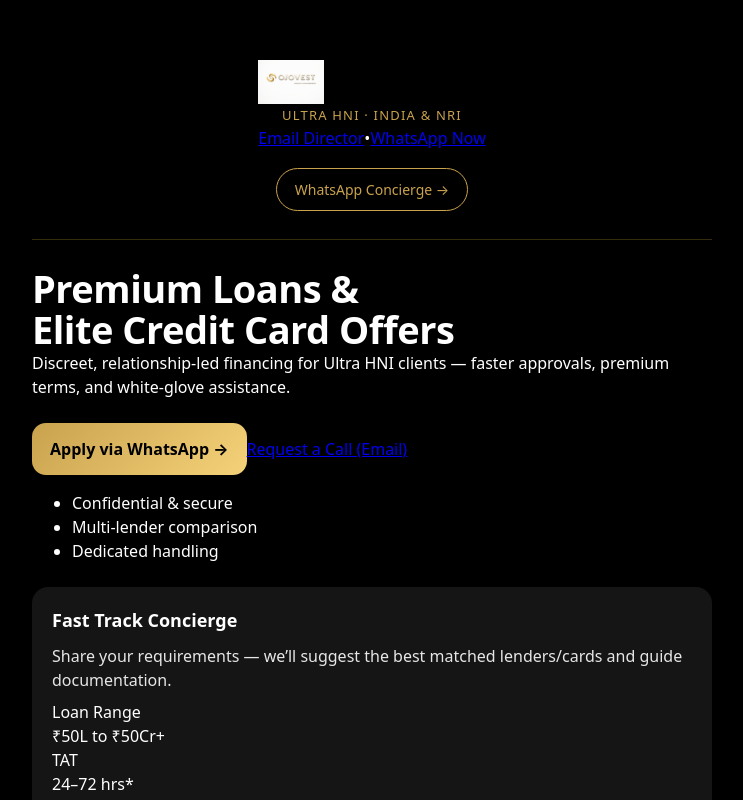
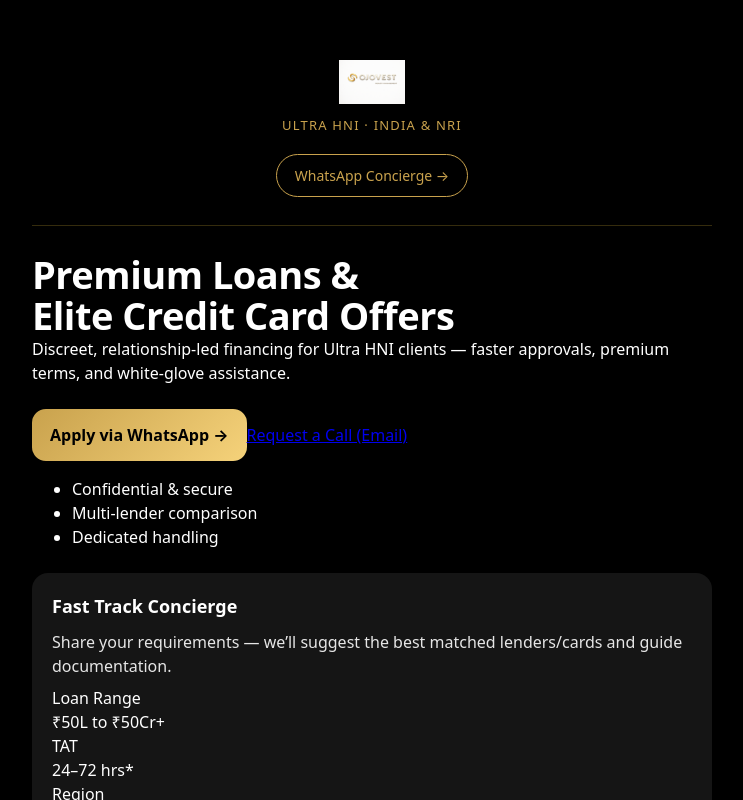
Before and after one commit to ojovest/ojovest, a Next.js app: page / in a window 1280 px wide. Shown: the top 800 px of the page, without its empty margins (268-1011 px from the left). Built offline with nearby package versions, Linux system fonts and the light colour scheme.

Commit message:
Update page.js

```diff
--- a/app/page.js
+++ b/app/page.js
@@ -1,68 +1,73 @@
 export default function Home() {
   const whatsappHeaderLink =
-    "https://wa.me/918651035362?text=Hi%20OJOVEST%2C%20I%20am%20interested%20in%20premium%20financing%20%28Loans%2FCredit%20Cards%29.";
+    "https://wa.me/918651035362?text=Hi%20OJOVEST%2C%20I%20am%20interested%20in%20premium%20financing%20solutions.";
   const whatsappMainLink =
     "https://wa.me/918651035362?text=Hi%20OJOVEST%2C%20I%20am%20interested%20in%20Premium%20Loans%20%26%20Elite%20Credit%20Card%20Offers.";
-  const emailLink = "mailto:director@ojovest.com?subject=Premium%20Loans%20%26%20Elite%20Credit%20Cards%20-%20Inquiry";
+  const emailLink =
+    "mailto:director@ojovest.com?subject=Premium%20Loans%20%26%20Elite%20Credit%20Cards%20Inquiry";
 
   return (
     <main className="container">
-      {/* Header */}
+      {/* ================= HEADER ================= */}
       <header className="header">
-        <div className="headerLeft">
-          <img src="/logo.png" alt="OJOVEST Wealth Management" className="logo" />
-          <div className="subtitle">Ultra HNI · India & NRI</div>
+        <img
+          src="/logo.png"
+          alt="OJOVEST Wealth Management"
+          className="logo"
+        />
 
-          <div className="topLinks">
-            <a className="topLink" href={emailLink}>
-              Email Director
-            </a>
-            <span className="dot">•</span>
-            <a className="topLink" href={whatsappHeaderLink} target="_blank" rel="noreferrer">
-              WhatsApp Now
-            </a>
-          </div>
-        </div>
+        <div className="subtitle">Ultra HNI · India & NRI</div>
 
-        <a className="header-cta" href={whatsappHeaderLink} target="_blank" rel="noreferrer">
+        <a
+          href={whatsappHeaderLink}
+          target="_blank"
+          rel="noreferrer"
+          className="header-cta"
+        >
           WhatsApp Concierge →
         </a>
       </header>
 
-      {/* Hero */}
+      {/* ================= HERO ================= */}
       <h1 className="heroTitle">
         Premium Loans & <br />
         Elite Credit Card Offers
       </h1>
 
       <p className="heroDesc">
-        Discreet, relationship-led financing for Ultra HNI clients — faster approvals, premium terms,
-        and white-glove assistance.
+        Discreet, relationship-led financing for Ultra HNI clients — faster
+        approvals, premium terms, and white-glove assistance.
       </p>
 
-      {/* CTA */}
+      {/* ================= CTA ================= */}
       <div className="ctaRow">
-        <a className="cta" href={whatsappMainLink} target="_blank" rel="noreferrer">
+        <a
+          href={whatsappMainLink}
+          target="_blank"
+          rel="noreferrer"
+          className="cta"
+        >
           Apply via WhatsApp →
         </a>
-        <a className="ctaSecondary" href={emailLink}>
+
+        <a href={emailLink} className="ctaSecondary">
           Request a Call (Email)
         </a>
       </div>
 
-      {/* Trust points */}
+      {/* ================= TRUST POINTS ================= */}
       <ul className="trustList">
         <li>Confidential & secure</li>
         <li>Multi-lender comparison</li>
         <li>Dedicated handling</li>
       </ul>
 
-      {/* Card */}
+      {/* ================= CARD ================= */}
       <div className="card">
         <h3>Fast Track Concierge</h3>
         <p>
-          Share your requirements — we’ll suggest the best matched lenders/cards and guide
-          documentation.
+          Share your requirements — we’ll suggest the best matched
+          lenders/cards and guide documentation.
         </p>
 
         <div className="cardGrid">
@@ -78,7 +83,7 @@ export default function Home() {
 
           <div className="cardItem">
             <div className="cardLabel">Region</div>
-            <div className="cardValue">India & India+</div>
+            <div className="cardValue">India & NRI</div>
           </div>
 
           <div className="cardItem">
@@ -88,16 +93,23 @@ export default function Home() {
         </div>
 
         <div className="cardActions">
-          <a className="cta" href={whatsappMainLink} target="_blank" rel="noreferrer">
+          <a
+            href={whatsappMainLink}
+            target="_blank"
+            rel="noreferrer"
+            className="cta"
+          >
             WhatsApp Now →
           </a>
-          <a className="ctaSecondary" href={emailLink}>
+
+          <a href={emailLink} className="ctaSecondary">
             Email Director
           </a>
         </div>
 
         <p className="finePrint">
-          *Turnaround time is indicative and depends on profile, documentation and lender policies.
+          *Turnaround time is indicative and depends on profile, documentation
+          and lender policies.
         </p>
       </div>
     </main>
```
